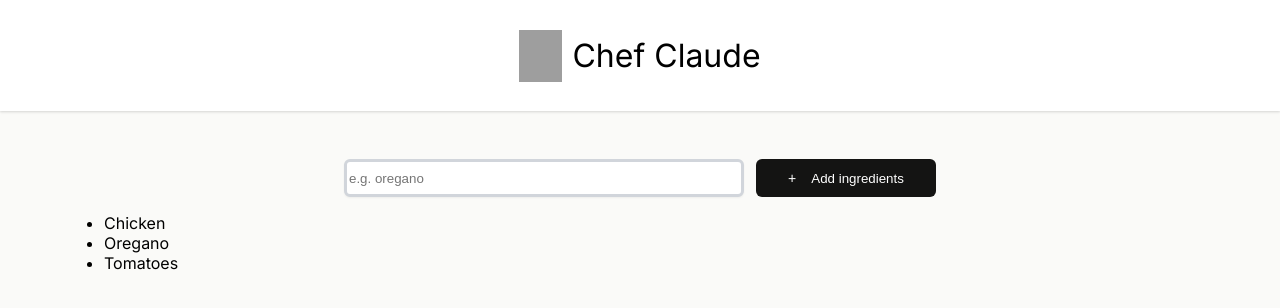
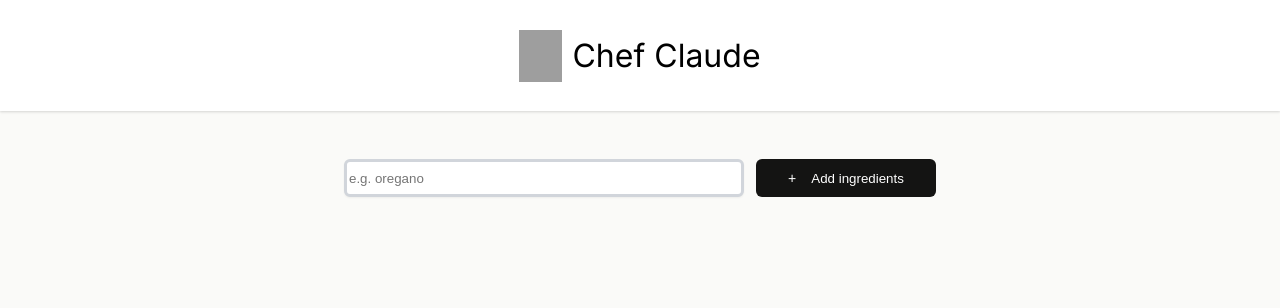
Before and after one commit to HaileyN3132/Study_React, a React (Vite) app in the folder section-3-chef-claude/: page / in a window 1280 px wide. Shown: the top 308 px of the page. Built offline with nearby package versions, Linux system fonts and the light colour scheme; grey boxes are pictures that could not be loaded.

Commit message:
Refactor array state

```diff
--- a/section-3-chef-claude/src/components/Main.jsx
+++ b/section-3-chef-claude/src/components/Main.jsx
@@ -1,5 +1,13 @@
+import React from "react";
+
 export default function Main() {
-  const ingredients = ["Chicken", "Oregano", "Tomatoes"];
+  /**
+   * Challenge: Update our app so that when the user enters a
+   * new ingredient and submits the form, it adds that new
+   * ingredient to our list!
+   */
+
+  const [ingredients, setIngredients] = React.useState([]);
   const ingredientsListItems = ingredients.map((ingredient) => (
     <li key={ingredient}>{ingredient}</li>
   ));
@@ -9,8 +17,7 @@ export default function Main() {
     const formData = new FormData(event.currentTarget);
     const newIngredient = formData.get("ingredient");
 
-    ingredients.push(newIngredient);
-    console.log(ingredients);
+    setIngredients((prevIngredients) => [...prevIngredients, newIngredient]);
   }
 
   return (
```
